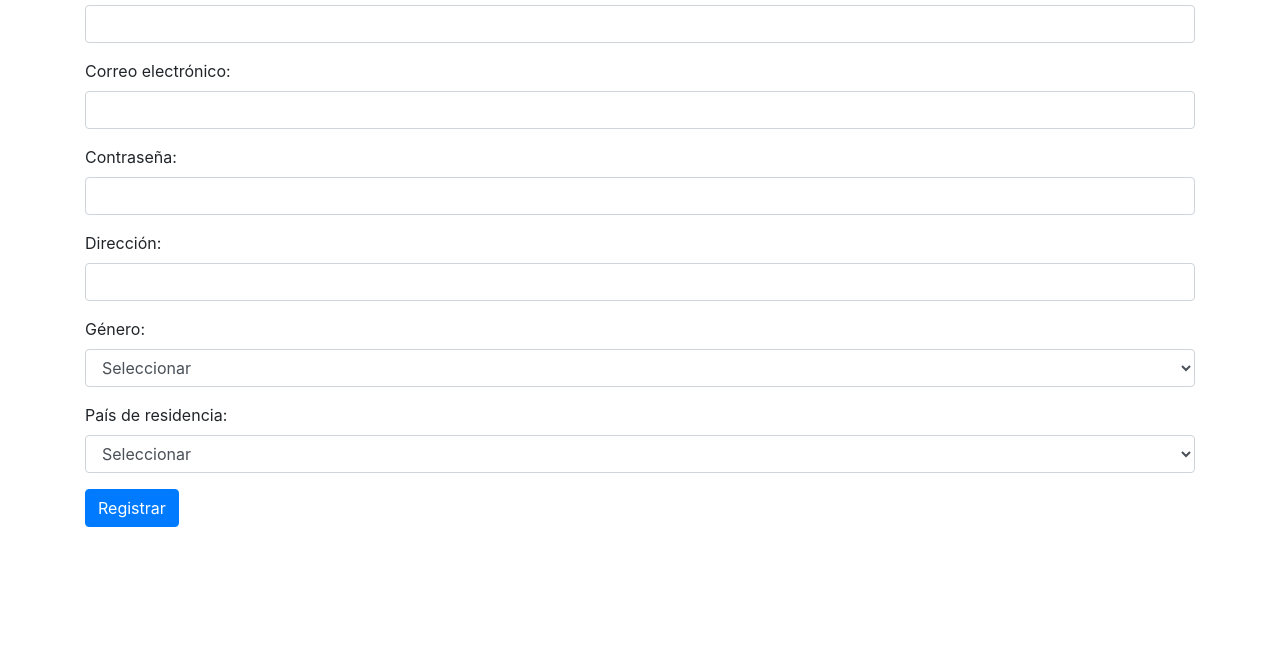
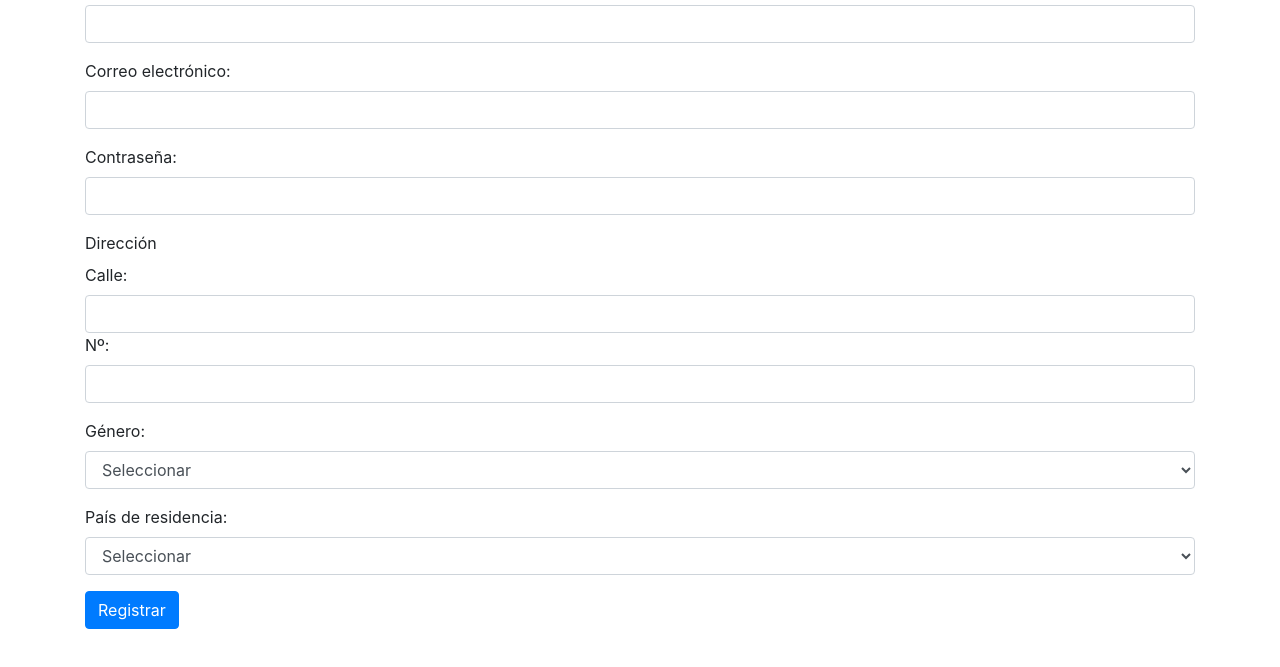
Before and after one commit to rociogim23/semana17, a plain HTML site: page index.html in a window 1280 px wide. Shown: the part 83-750 px from the top of the page. Drawn offline with nearby package versions, Linux system fonts and the light colour scheme.

Commit message:
direccion

```diff
--- a/index.html
+++ b/index.html
@@ -29,8 +29,12 @@
             </div>
 
             <div class="form-group">
-                <label for="address">Dirección:</label>
+                <label for="address">Dirección</label>
+                <br>
+                <label for="address">Calle:</label>
                 <input type="text" class="form-control" id="address" name="address" required>
+                <label for="address">Nº:</label>
+                <input type="number" class="form-control" id="address" name="address" required>
                 <div class="invalid-feedback" id="addressError"></div>
             </div>
 
```
